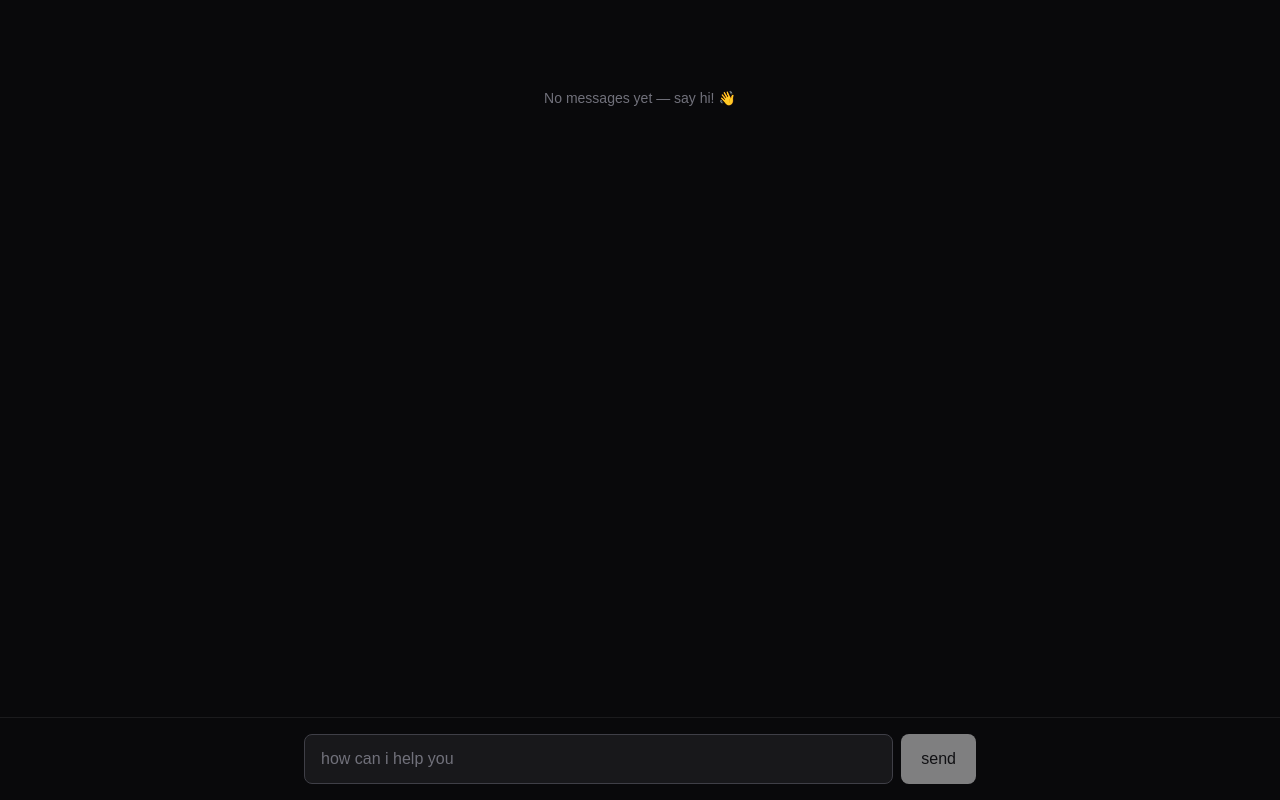
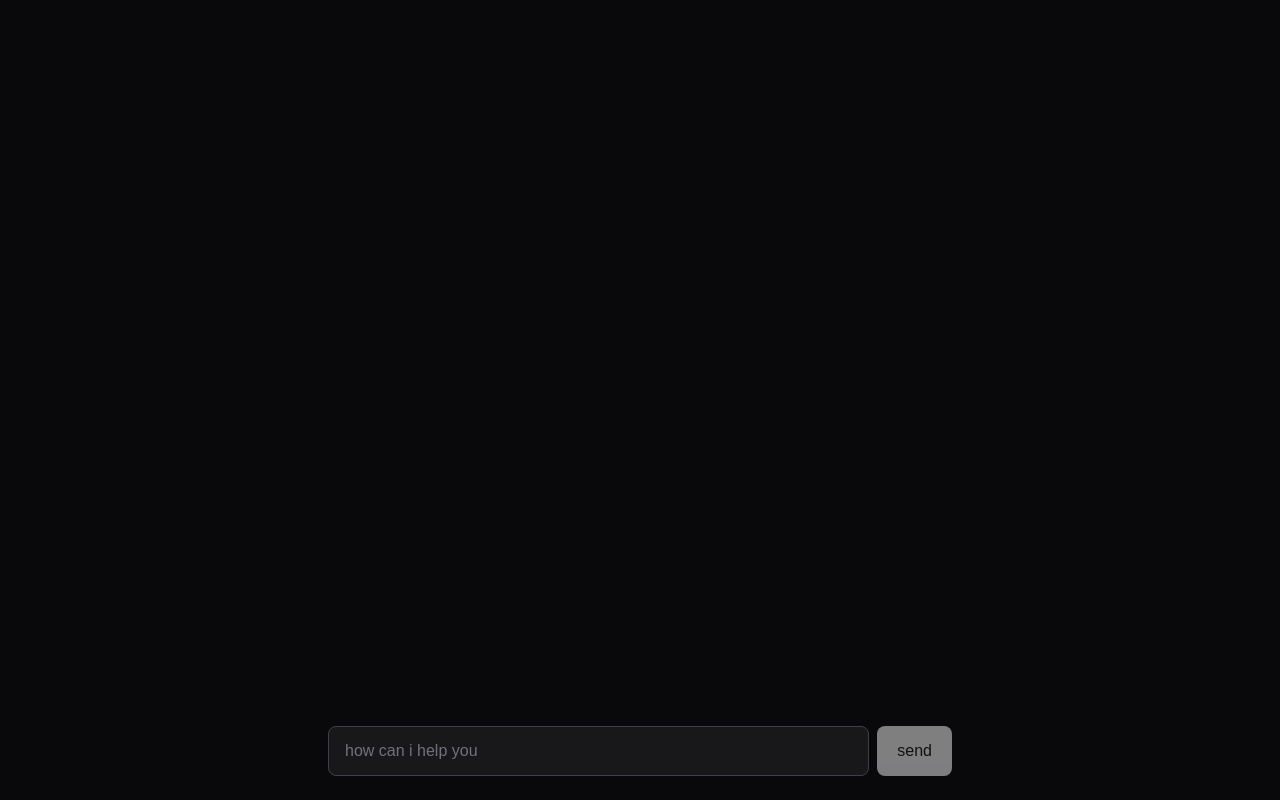
Before and after one commit to Royakash2/ai-sdk-basics, a Next.js app: page /ui/chat in a window 1280 px wide. Built offline with nearby package versions, Linux system fonts and the light colour scheme.

Commit message:
feat: update ChatPage layout for improved message display and user interaction

```diff
--- a/src/app/api/chat/route.ts
+++ b/src/app/api/chat/route.ts
@@ -10,6 +10,14 @@ export async function POST(req: Request) {
       model: google("gemini-2.5-flash"),
       messages: modelMessages,
     });
+    result.usage.then((usage) => {
+      console.log({
+        messageCount: messages.length,
+        inputToken: usage.inputTokens,
+        OutputToken: usage.outputTokens,
+        totalToken: usage.totalTokens,
+      });
+    });
 
     return result.toUIMessageStreamResponse();
   } catch (error) {
--- a/src/app/ui/chat/page.tsx
+++ b/src/app/ui/chat/page.tsx
@@ -1,99 +1,57 @@
 "use client"
 
 import { useChat } from "@ai-sdk/react"
-import React, { useEffect, useRef, useState } from "react"
+import React, { useState } from "react"
 
 export default function ChatPage() {
     const [input, setInput] = useState("")
     const { messages, sendMessage, status,error,stop } = useChat();
-
-    // keep the newest message in view
-    const bottomRef = useRef<HTMLDivElement>(null);
-    useEffect(() => {
-        bottomRef.current?.scrollIntoView();
-    }, [messages]);
-
     const handleSubmit = (e: React.FormEvent<HTMLFormElement>) => {
         e.preventDefault();
         sendMessage({ text: input })
         setInput("")
     }
 
-    return (
-        <div className="flex h-dvh flex-col bg-zinc-950 text-zinc-100">
-            {/* scrollable message area */}
+    return <div className="flex h-dvh flex-col bg-zinc-950 text-zinc-100">
+        {/* message area — centered so it doesn't hug the corner */}
         <main className="flex-1 min-h-0 overflow-y-auto">
             <div className="mx-auto flex w-full max-w-2xl flex-col gap-4 p-6">
-                    {error && (
-                        <div className="rounded-lg border border-red-500/40 bg-red-500/10 px-4 py-3 text-sm text-red-400">
-                            {error.message}
+                {error && <div className="text-red-500">{error.message}</div>}
+                {
+                    messages.map((message) => (
+                        <div className="mb-4" key={message.id}>
+                            <div className="font-semibold">
+                                {message.role === 'user' ? 'you:' : 'ai:'}
                             </div>
-                    )}
-
-                    {messages.length === 0 && status === "ready" && (
-                        <div className="mt-16 text-center">
-                            <p className="text-sm text-zinc-500">No messages yet — say hi! 👋</p>
+                            {
+                                message.parts.map((part, index) => {
+                                    switch (part.type) {
+                                        case "text":
+                                            return <div className="whitespace-pre-wrap" key={`${message.id}-${index}`}>{part.text}</div>
+                                        default:
+                                            return null
+                                    }
+                                })
+                            }
                         </div>
-                    )}
-
-                    {messages.map((message) =>
-                        message.role === "user" ? (
-                            // user bubble — right aligned
-                            <div key={message.id} className="flex justify-end">
-                                <div className="max-w-[80%] rounded-2xl rounded-br-md bg-indigo-600 px-4 py-3 text-sm leading-6">
-                                    {message.parts.map((part, index) =>
-                                        part.type === "text" ? (
-                                            <div key={`${message.id}-${index}`} className="whitespace-pre-wrap">
-                                                {part.text}
-                                            </div>
-                                        ) : null
-                                    )}
-                                </div>
-                            </div>
-                        ) : (
-                            // ai message — left aligned with avatar
-                            <div key={message.id} className="flex gap-3">
-                                <div className="flex h-8 w-8 shrink-0 items-center justify-center rounded-full bg-gradient-to-br from-indigo-500 to-violet-600 text-xs font-bold">
-                                    AI
-                                </div>
-                                <div className="max-w-[80%] rounded-2xl rounded-bl-md bg-zinc-900 px-4 py-3 text-sm leading-6">
-                                    {message.parts.map((part, index) =>
-                                        part.type === "text" ? (
-                                            <div key={`${message.id}-${index}`} className="whitespace-pre-wrap">
-                                                {part.text}
-                                            </div>
-                                        ) : null
-                                    )}
-                                </div>
+                    ))
+                }
+                {
+                    (status === "submitted" || status === 'streaming') && (
+                        <div className="flex items-center justify-center gap-3 py-6">
+                            <div className="h-5 w-5 animate-spin rounded-full border-2 border-zinc-700 border-t-zinc-300" />
+                            <span className="text-sm text-zinc-400">AI is thinking...</span>
                         </div>
                     )
-                    )}
-
-                    {(status === "submitted" || status === "streaming") && (
-                        <div className="flex items-center gap-3">
-                            <div className="flex h-8 w-8 shrink-0 items-center justify-center rounded-full bg-gradient-to-br from-indigo-500 to-violet-600 text-xs font-bold">
-                                AI
+                }
             </div>
-                            <div className="flex items-center gap-2 rounded-2xl rounded-bl-md bg-zinc-900 px-4 py-3">
-                                <div className="h-4 w-4 animate-spin rounded-full border-2 border-zinc-700 border-t-zinc-300" />
-                                <span className="text-sm text-zinc-400">thinking...</span>
-                            </div>
-                        </div>
-                    )}
-                </div>
-                <div ref={bottomRef} />
         </main>
 
-            {/* composer pinned at the bottom */}
-            <form onSubmit={handleSubmit} action="" className="border-t border-zinc-800/60 p-4">
-                <div className="mx-auto flex w-full max-w-2xl gap-2">
-                    <input
-                        value={input}
-                        onChange={(e) => setInput(e.target.value)}
-                        placeholder="how can i help you"
-                        className="flex-1 rounded-lg bg-zinc-900 border border-zinc-700 px-4 py-3 text-zinc-100 placeholder-zinc-500 focus:outline-none focus:ring-2 focus:ring-zinc-500"
-                    />
-                    {status === "submitted" || status === "streaming" ? (
+        <form onSubmit={handleSubmit} action="" className="mt-auto w-full max-w-2xl mx-auto p-6">
+            <div className="flex gap-2">
+                <input value={input} onChange={(e) => setInput(e.target.value)} placeholder="how can i help you" className="flex-1 rounded-lg bg-zinc-900 border border-zinc-700 px-4 py-3 text-zinc-100 placeholder-zinc-500 focus:outline-none focus:ring-2 focus:ring-zinc-500" />
+                {
+                    status === "submitted" || status === "streaming" ? (
                         <button
                             type="button"
                             onClick={stop}
@@ -109,9 +67,9 @@ export default function ChatPage() {
                         >
                             send
                         </button>
-                    )}
+                    )
+                }
             </div>
         </form>
     </div>
-    )
 }
```
Lines whose indentation alone changed are shown as unchanged.
